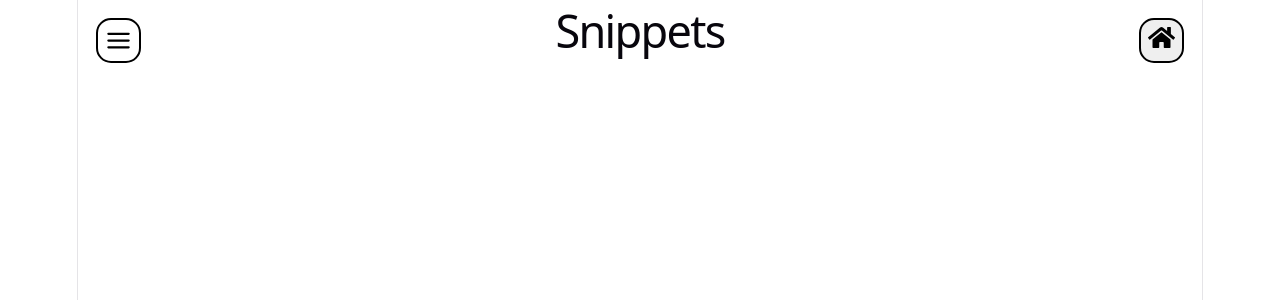
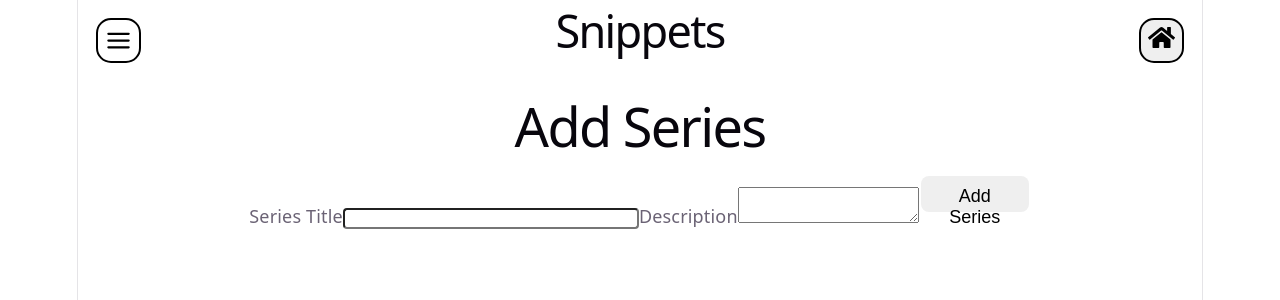
Before and after one commit to avilwock/Snippets, a React (Vite) app in the folder client/: page /new-series in a window 1280 px wide. Before the commit this address had no page. Shown: the top 300 px of the page. Built offline with nearby package versions, Linux system fonts and the light colour scheme; sample sign-in values are in the browser's storage.

Commit message:
added new series and fixed series list

```diff
--- a/client/src/App.jsx
+++ b/client/src/App.jsx
@@ -20,6 +20,7 @@ import Search from "./pages/Search"
 import Profile from "./pages/Profile"
 import SeriesList from "./pages/SeriesList"
 import EditProject from "./pages/EditProject"
+import NewSeries from "./pages/NewSeries"
 
 
 function App() {
@@ -60,6 +61,7 @@ function App() {
           <Route path="/profile" element ={<Profile />} />
           <Route path="/series" element ={<SeriesList />} />
           <Route path="/project/:id/edit" element ={<EditProject />} />
+          <Route path="/new-series" element = {<NewSeries />} />
         </Route>
       </Routes>
     </BrowserRouter>
--- /dev/null
+++ b/client/src/pages/NewSeries.jsx
@@ -0,0 +1,71 @@
+import { useState } from "react";
+import { useNavigate } from "react-router-dom";
+import Button from "../components/Button/Button"
+
+function NewSeries() {
+
+    const [seriesTitle, setSeriesTitle] = useState("");
+    const [description, setDescription] = useState("");
+
+    const navigate = useNavigate();
+
+    const handleSubmit = async(e) => {
+        e.preventDefault();
+
+        try {
+            const response = await fetch('/api/series', {
+                method: 'POST',
+                headers: {
+                    'Content-Type': "application/json",
+                    Authorization: `Bearer ${localStorage.getItem('token')}`
+                },
+                body: JSON.stringify({
+                    seriesTitle,
+                    description
+                })
+            })
+
+            const data = await response.json();
+
+            if (!response.ok) {
+                throw new Error(data.message || 'Failed to create series')
+            }
+
+            navigate ('/dashboard');
+        } catch (error) {
+            console.error("Error creating series:", error);
+        }
+    };
+
+    return (
+        <div>
+            <h1>Add Series</h1>
+
+            <form onSubmit={handleSubmit}>
+                <label>
+                    Series Title
+                    <input
+                    type="text"
+                    value={seriesTitle}
+                    onChange={(e) => setSeriesTitle(e.target.value)}
+                    required
+                    />
+                </label>
+
+                <label>
+                    Description
+                    <textarea
+                        value={description}
+                        onChange={(e) => setDescription(e.target.value)}
+                    />
+                </label>
+                 <Button type="submit">
+                Add Series
+            </Button>
+            </form>
+
+        </div>
+    )
+}
+
+export default NewSeries;
--- a/client/src/pages/SeriesList.jsx
+++ b/client/src/pages/SeriesList.jsx
@@ -17,7 +17,7 @@ function SeriesList () {
         .then((response) => response.json())
         .then((data) => setSeriesList(data))
         .catch((error) => console.error(error));
-    })
+    }, [])
     return (
         <div>
         <h1>Series</h1>
```
Also changed, not shown: 1 other file (tests, documents, lock files or other folders).
